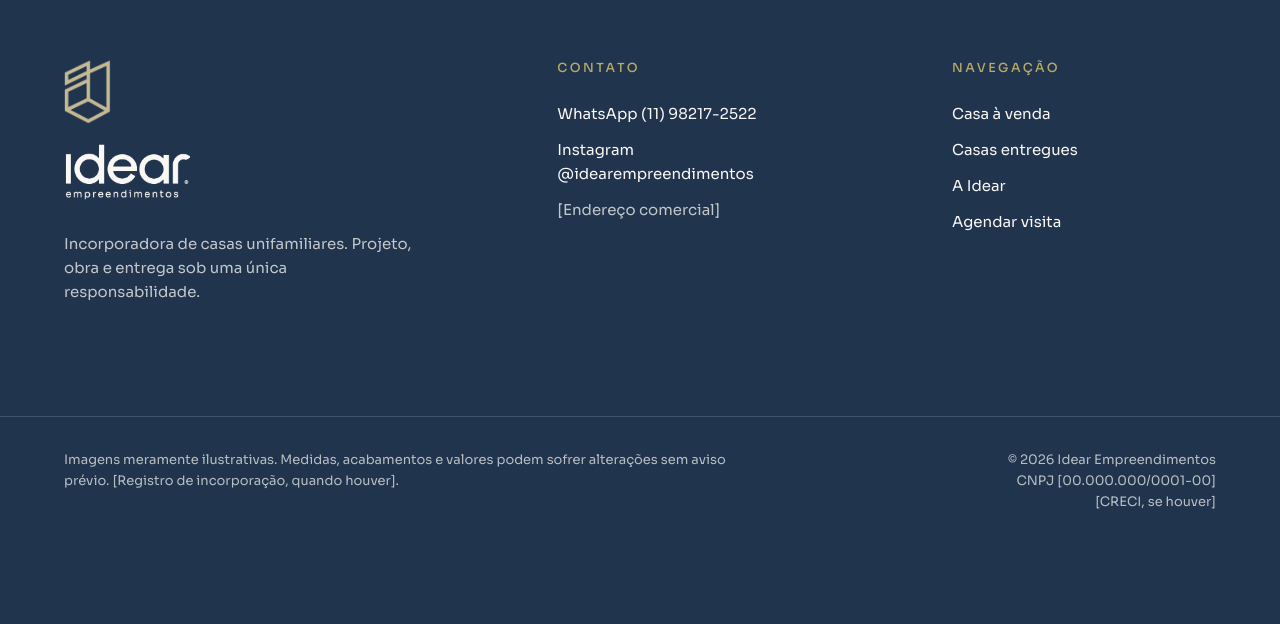
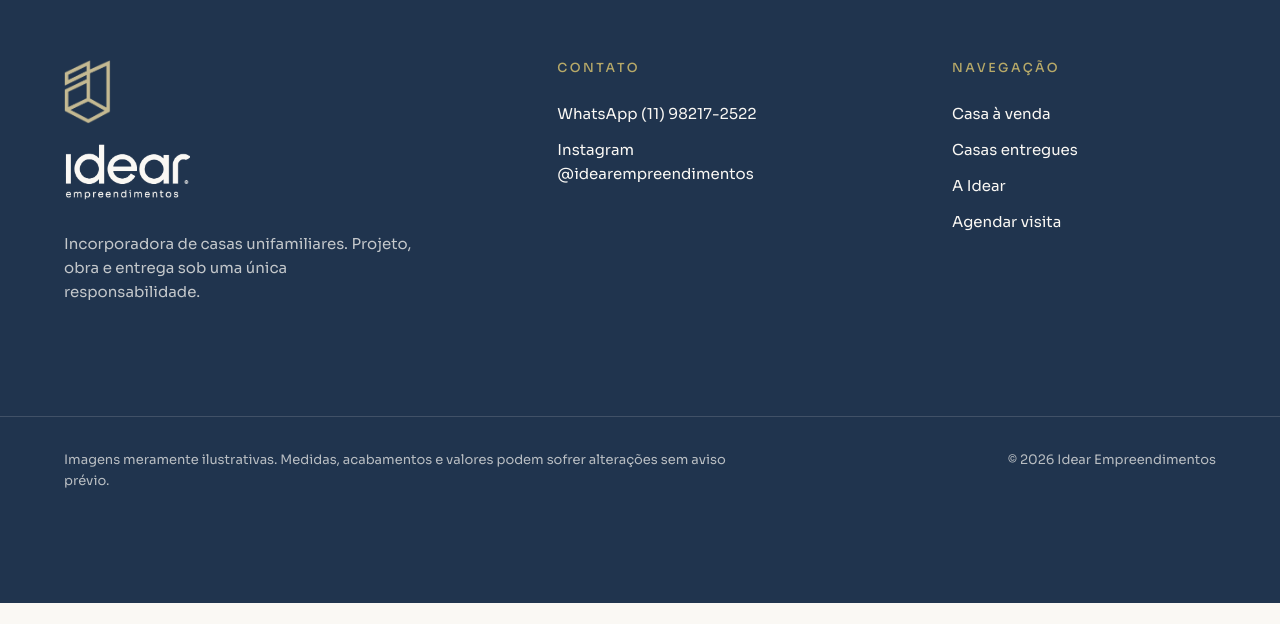
Before and after one commit to LeonardoSenerine/Idear-empreendimentos, a Next.js app: page / in a window 1280 px wide. Shown: the part 10629-11253 px from the top of the page. After the commit the page ends 11232 px from the top, so only its background shows below. Built offline with nearby package versions, Linux system fonts and the light colour scheme; no server answers.

Commit message:
Oculta CNPJ, CRECI, endereço e registro de incorporação
O cliente ainda está definindo os dados da empresa. Os campos ficam
vazios em lib/site.ts e o rodapé só os mostra quando preenchidos.

Co-Authored-By: Claude Opus 5.5 <noreply@anthropic.com>

```diff
--- a/components/Rodape.tsx
+++ b/components/Rodape.tsx
@@ -26,7 +26,7 @@ export default function Rodape() {
                 Instagram {site.instagramUsuario}
               </a>
             </li>
-            <li className="text-ivory/75">{site.endereco}</li>
+            {site.endereco ? <li className="text-ivory/75">{site.endereco}</li> : null}
           </ul>
         </div>
 
@@ -60,15 +60,23 @@ export default function Rodape() {
       <div className="border-t border-ivory/15">
         <div className="container-idear flex flex-col gap-4 pb-28 pt-8 text-[13px] leading-relaxed text-ivory/70 md:flex-row md:justify-between md:gap-10">
           <p className="max-w-[70ch]">
-            Imagens meramente ilustrativas. Medidas, acabamentos e valores podem sofrer alterações sem aviso prévio.{" "}
-            {site.registroIncorporacao}.
+            Imagens meramente ilustrativas. Medidas, acabamentos e valores podem sofrer alterações sem aviso prévio.
+            {site.registroIncorporacao ? ` ${site.registroIncorporacao}.` : null}
           </p>
           <p className="shrink-0 md:text-right">
             © {ano} {site.nome}
-            <br />
-            CNPJ {site.cnpj}
-            <br />
-            {site.creci}
+            {site.cnpj ? (
+              <>
+                <br />
+                CNPJ {site.cnpj}
+              </>
+            ) : null}
+            {site.creci ? (
+              <>
+                <br />
+                {site.creci}
+              </>
+            ) : null}
           </p>
         </div>
       </div>
--- a/lib/site.ts
+++ b/lib/site.ts
@@ -18,11 +18,12 @@ export const site = {
   email: "contato@idearempreendimentos.com.br",
   instagram: "https://instagram.com/idearempreendimentos",
   instagramUsuario: "@idearempreendimentos",
-  // Confirmar com o cliente antes de publicar
-  cnpj: "[00.000.000/0001-00]",
-  creci: "[CRECI, se houver]",
-  registroIncorporacao: "[Registro de incorporação, quando houver]",
-  endereco: "[Endereço comercial]",
+  // Ocultos a pedido do cliente (23/11/2026) enquanto define os dados da empresa.
+  // Vazio = não aparece no site; basta preencher para voltar a exibir.
+  cnpj: "",
+  creci: "",
+  registroIncorporacao: "",
+  endereco: "",
   horarioVisitas: "Segunda a sábado, com hora marcada",
 };
 
```
